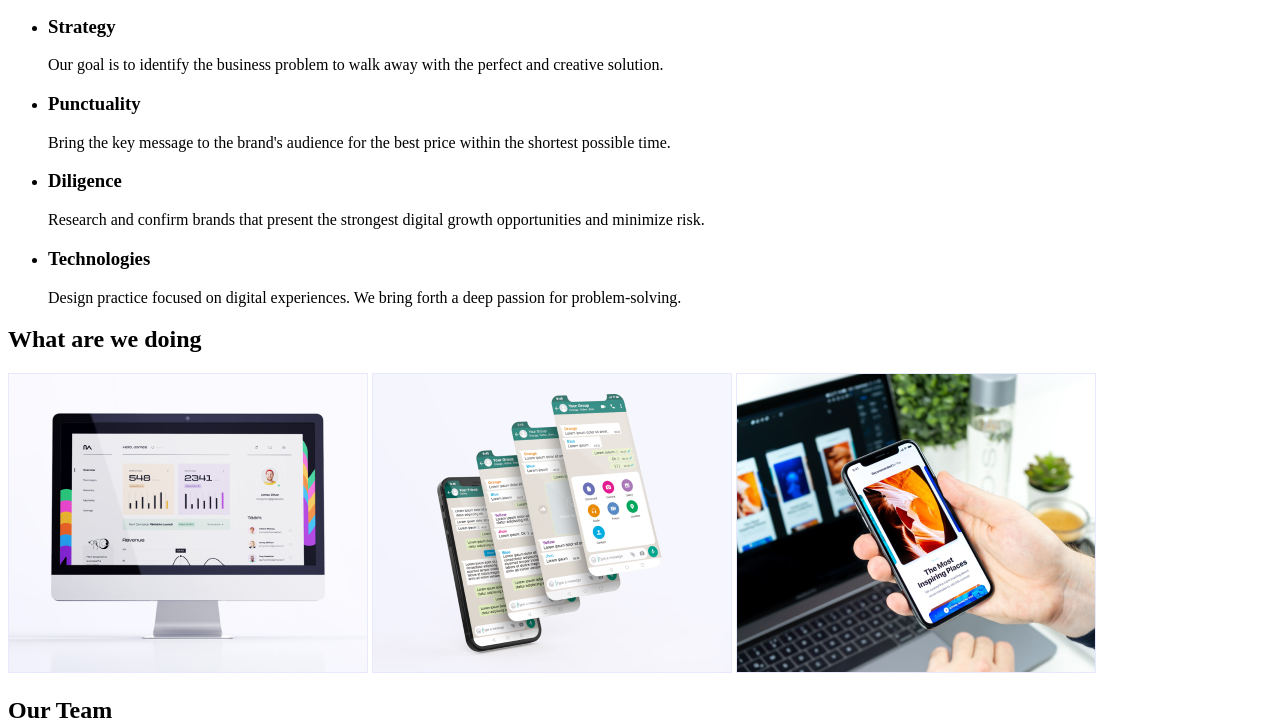
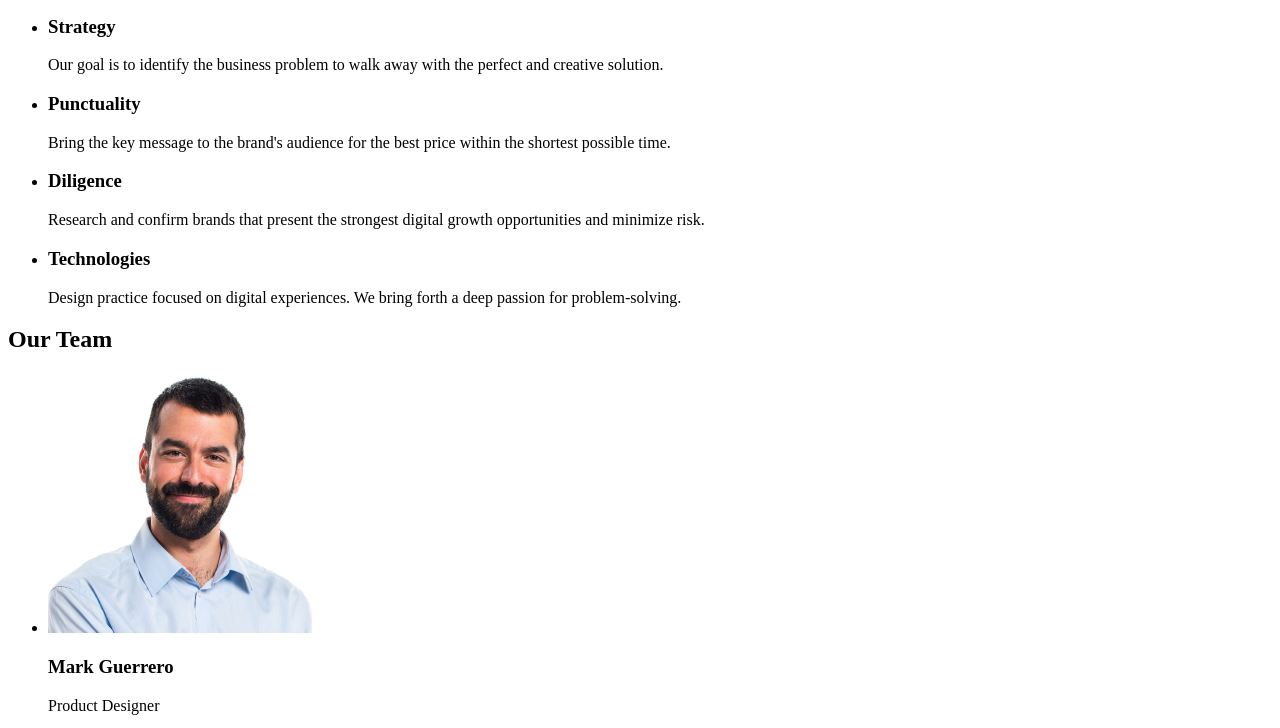
Before and after one commit to Sinfinka/goit-markup-hw-01, a plain HTML site: page index.html in a window 1280 px wide. Shown: the part 221-949 px from the top of the page. Drawn offline with Linux system fonts and the light colour scheme.

Commit message:
Edited after layout change
Removed the section "What are we doing?"

```diff
--- a/index.html
+++ b/index.html
@@ -62,28 +62,6 @@
       </section>
 
       <section>
-        <h2>What are we doing</h2>
-        <img
-          src="./images/main-img/img_1.jpg"
-          alt="What are we doing 1"
-          width="360"
-          height="300"
-        />
-        <img
-          src="./images/main-img/img_2.jpg"
-          alt="What are we doing 2"
-          width="360"
-          height="300"
-        />
-        <img
-          src="./images/main-img/img_3.jpg"
-          alt="What are we doing 3"
-          width="360"
-          height="300"
-        />
-      </section>
-
-      <section>
         <h2>Our Team</h2>
         <ul>
           <li>
```
